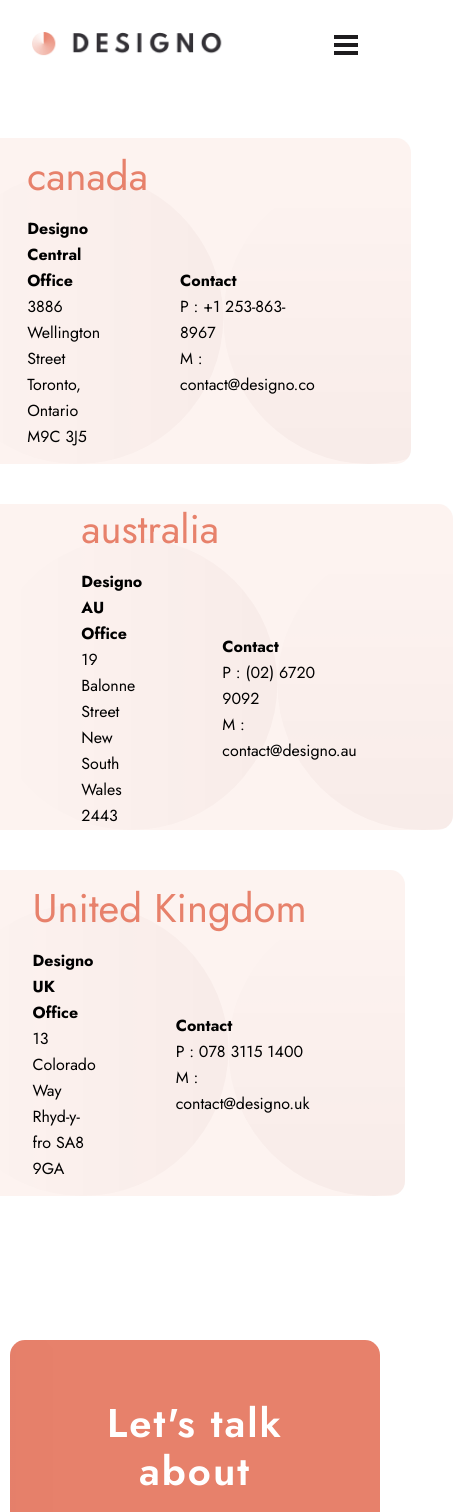
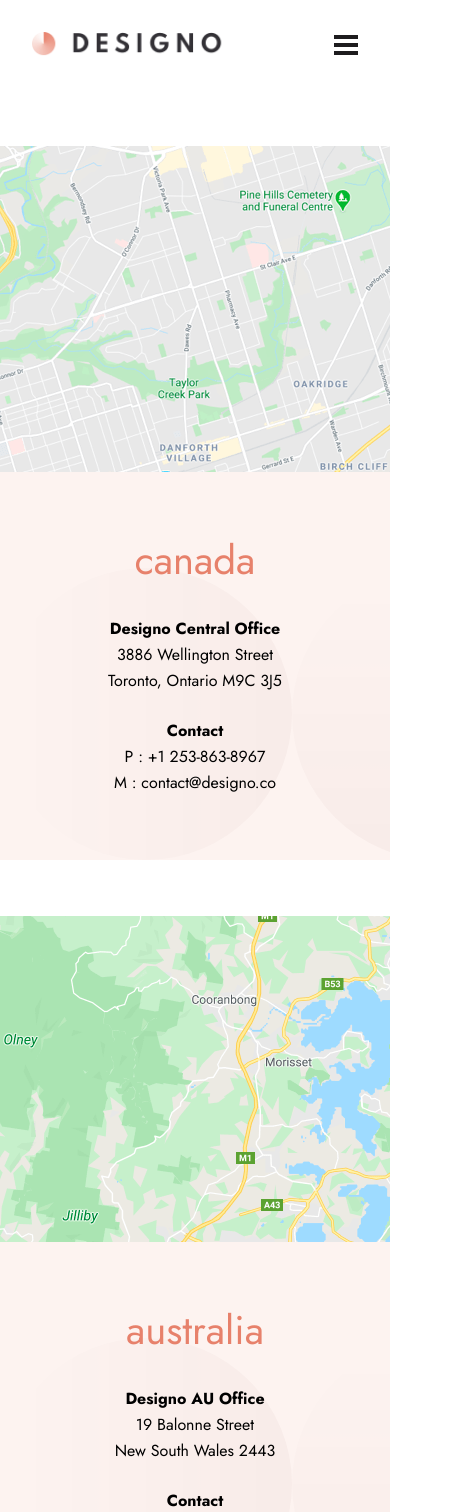
Before and after one commit to EdouardHrgt/Designo, a Vue app: page /locations in a window 390 px wide. Shown: the top 1512 px of the page, 453 px wide, since content can reach past the window. Built offline with nearby package versions, Linux system fonts and the light colour scheme.

Commit message:
Location's page done

```diff
--- a/src/components/HeroBar.vue
+++ b/src/components/HeroBar.vue
@@ -69,4 +69,10 @@ h2 {
     margin-bottom: 1rem;
   }
 }
+
+@media screen and (max-width: 600px) {
+  .hero {
+    padding: 3.7rem 2rem;
+  }
+}
 </style>
--- a/src/views/LocationsView.vue
+++ b/src/views/LocationsView.vue
@@ -21,7 +21,7 @@
             </p>
           </div>
         </div>
-        <div class="location-map"></div>
+        <div class="location-map" :class="l.img"></div>
       </div>
     </section>
     <HeroBar />
@@ -47,6 +47,7 @@ export default {
         {
           country: 'canada',
           class: 'ca',
+          img: 'ca-img',
           infos: {
             office: 'Designo Central Office',
             add1: '3886 Wellington Street',
@@ -58,6 +59,7 @@ export default {
         {
           country: 'australia',
           class: 'au',
+          img: 'au-img',
           infos: {
             office: 'Designo AU Office',
             add1: '19 Balonne Street',
@@ -69,6 +71,7 @@ export default {
         {
           country: 'United Kingdom',
           class: 'uk',
+          img: 'uk-img',
           infos: {
             office: 'Designo UK Office',
             add1: '13  Colorado Way',
@@ -119,11 +122,84 @@ export default {
 }
 .location-map {
   width: 350px;
-  background-image: url(../assets/locations/desktop/image-map-canada.png);
   border-radius: var(--radius);
   height: inherit;
 }
 .au {
   flex-direction: row-reverse;
 }
+.au-img {
+  background-image: url(../assets/locations/desktop/image-map-australia.png);
+}
+.ca-img {
+  background-image: url(../assets/locations/desktop/image-map-canada.png);
+}
+.uk-img {
+  background-image: url(../assets/locations/desktop/image-map-united-kingdom.png);
+}
+
+@media screen and (max-width: 1250px) {
+  .location-txt {
+    width: auto;
+    padding: 0 5rem;
+  }
+  .location-txt-infos {
+    gap: 3.5rem;
+  }
+}
+
+@media screen and (max-width: 1024px) {
+  .locations {
+    margin: 0;
+    overflow: hidden;
+  }
+  .location {
+    height: auto;
+    flex-direction: column-reverse;
+    margin: 7rem 0;
+    gap: 2rem;
+  }
+  .location-txt {
+    width: 100%;
+    padding: 6rem;
+    max-width: 689px;
+  }
+  .location-map {
+    width: 100%;
+    max-width: 689px;
+    background-repeat: no-repeat;
+    min-height: 326px;
+    display: block;
+  }
+  .au-img {
+    background-image: url(../assets/locations/tablet/image-map-australia.png);
+  }
+  .ca-img {
+    background-image: url(../assets/locations/tablet/image-map-canada.png);
+  }
+  .uk-img {
+    background-image: url(../assets/locations/tablet/image-map-uk.png);
+  }
+}
+
+@media screen and (max-width: 600px) {
+  .location-txt,
+  .location-map {
+    border-radius: 0;
+  }
+  .location {
+    gap: 0;
+    margin: 3.5rem 0;
+  }
+  .location-txt {
+    align-items: center;
+    padding: 4rem 0;
+  }
+  .location-txt-infos {
+    margin-top: 1rem;
+    flex-direction: column;
+    gap: 1.5rem;
+    text-align: center;
+  }
+}
 </style>
```
